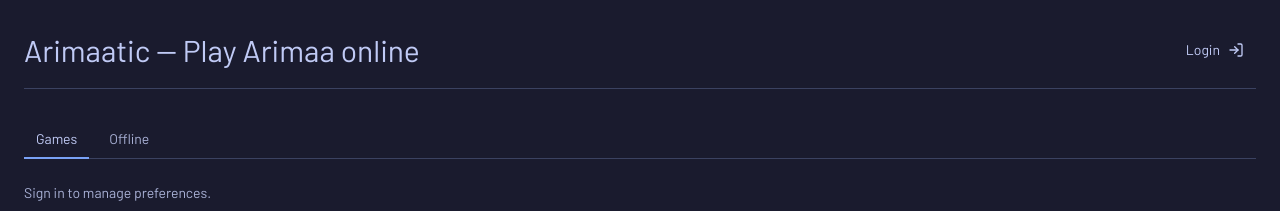
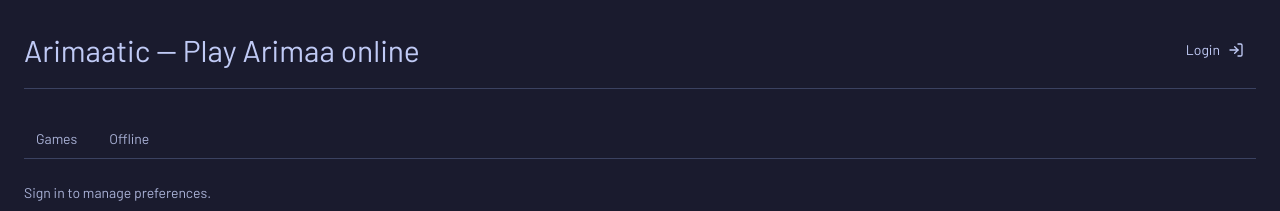
Before and after one commit to hmcbraida/arimaa-js, a React (Vite) app: page /preferences in a window 1280 px wide. Shown: the top 211 px of the page. Built offline with nearby package versions, Linux system fonts and the light colour scheme; no server answers.

Commit message:
Only highlighting tabs when one active

```diff
--- a/src/components/AppShell.tsx
+++ b/src/components/AppShell.tsx
@@ -9,13 +9,6 @@
  *
  * The auth-area routes (`/login`, `/register`, …) skip this shell
  * entirely — they wrap themselves in the smaller `AuthLayout` instead.
- *
- * The tab strip's "active" state is derived from the current path:
- * `/offline` lights the Offline tab; everything else lights Games. The
- * Preferences page deliberately does not switch a tab — it lives
- * outside the games/offline split — so we keep the Games tab
- * highlighted for it (closest reasonable answer) so the strip is not
- * left in a confusing "neither" state.
  */
 
 import { Outlet, useNavigate, useRouterState } from "@tanstack/react-router";
@@ -26,7 +19,14 @@
   const navigate = useNavigate();
   const path = useRouterState({ select: (state) => state.location.pathname });
 
-  const activeTab = path === "/offline" ? "offline" : "games";
+  // We pass this in the indicate the currently active tab.
+  // It's based on the route passed in from the tanstack router state
+  let activeTab: string | null = null;
+  if (path === "/offline") {
+    activeTab = "offline";
+  } else if (path === "/") {
+    activeTab = "games";
+  }
 
   return (
     <main className="min-h-screen bg-tn-bg px-6 py-8 text-tn-fg">
```
